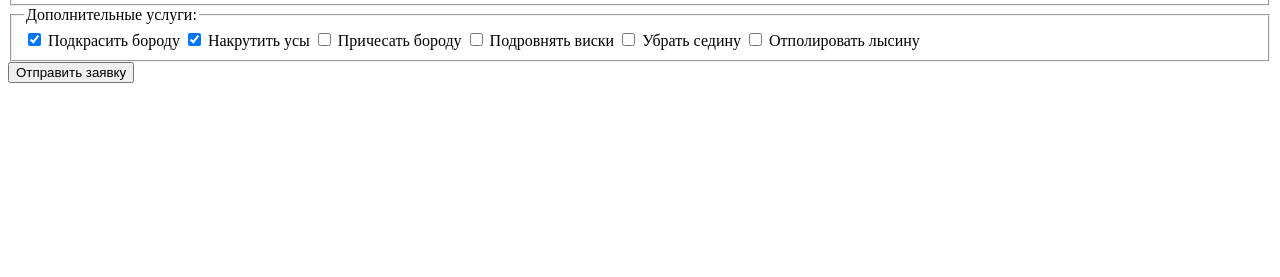
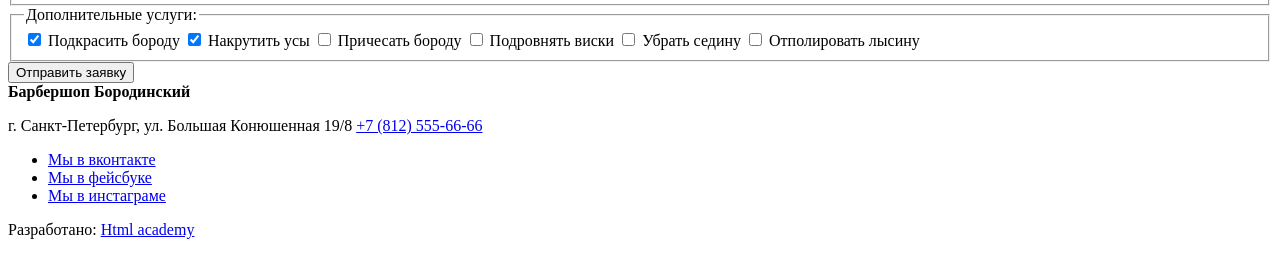
Before and after one commit to dramaretskiy/barbershop-adaptive, a plain HTML site: page form.html in a window 1280 px wide. Shown: the part 517-794 px from the top of the page. Drawn offline with Linux system fonts and the light colour scheme.

Commit message:
разметил подвал

```diff
--- a/form.html
+++ b/form.html
@@ -102,5 +102,34 @@
       </section>
 
     </main>
+
+      <footer class="page-footer">
+        <div class="page-footer__wrapper">
+          <div class="page-footer__contacts contacts">
+            <b class="contacts__headline">Барбершоп Бородинский</b>
+            <p class="contacts__text">г. Санкт-Петербург, ул. Большая Конюшенная 19/8
+              <a class="contacts__phone" href="tel:+78125556666">+7 (812) 555-66-66</a>
+            </p>
+          </div>
+          <div class="page-footer__social social">
+            <ul class="social__list">
+              <li class="social__item social__item--vkontakte">
+                <a class="social__link" href="#">Мы в вконтакте</a>
+              </li>
+              <li class="social__item social__item--facebook">
+                <a class="social__link" href="#">Мы в фейсбуке</a>
+              </li>
+              <li class="social__item social__item--instagram">
+                <a class="social__link" href="#">Мы в инстаграме</a>
+              </li>
+            </ul>
+          </div>
+          <div class="page-footer__copyright copyright">
+            <span class="copyright__text">Разработано:</span>
+            <a class="button copyright__link" href="#">Html academy</a>
+          </div>
+        </div>
+      </footer>
+
   </body>
 </html>
```
